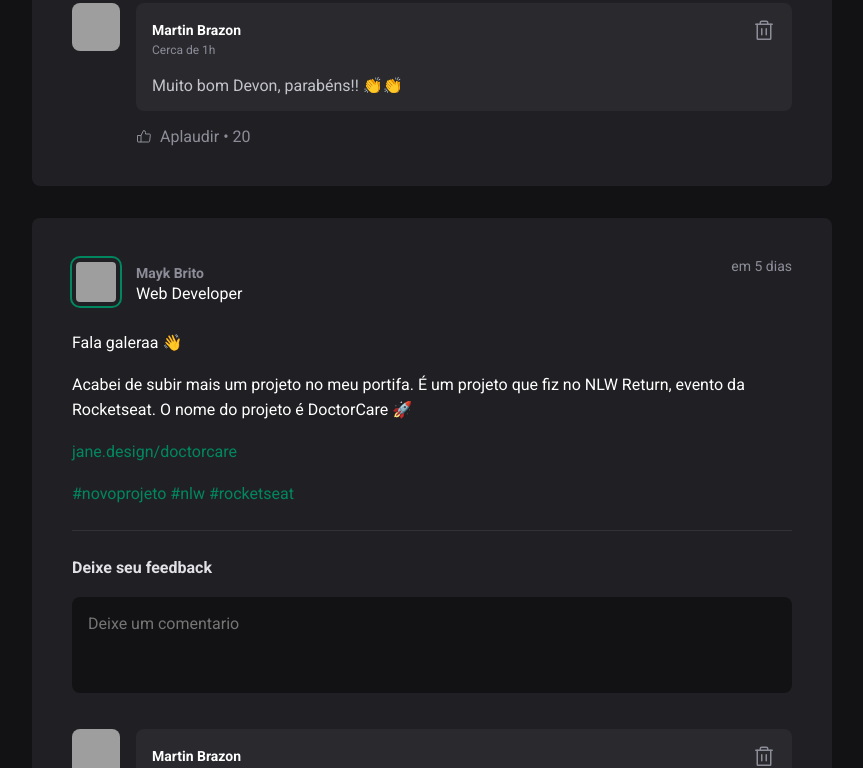
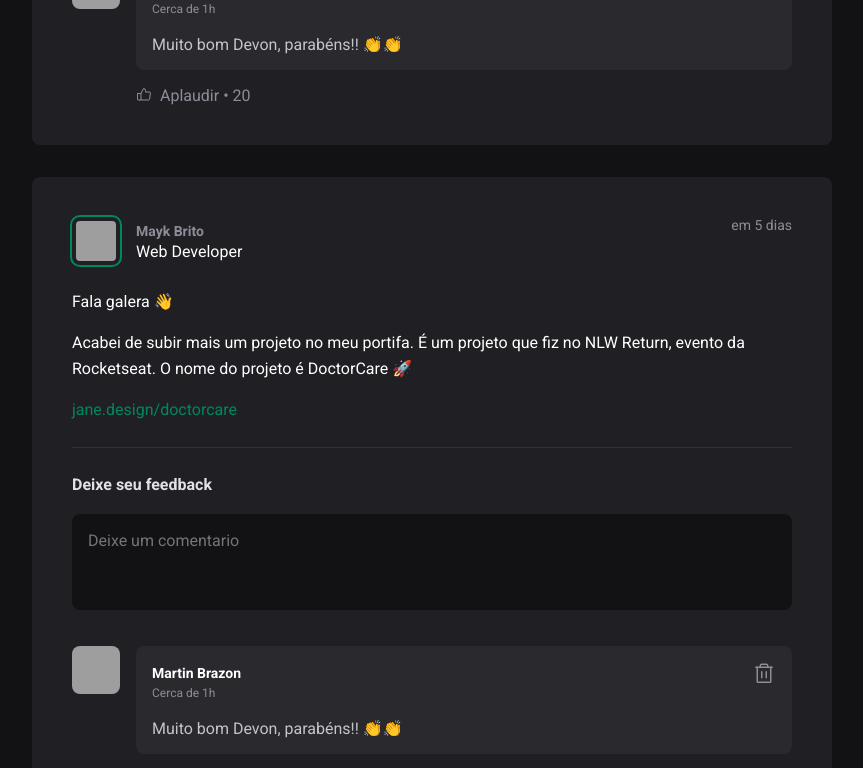
Before and after one commit to MartinGBB/Ignite, a React (Vite) app in the folder 01-fundamentos-reactjs/: page / in a window 1280 px wide. Shown: the part 947-1715 px from the top of the page, without its empty margins (352-1215 px from the left). Built offline with nearby package versions, Linux system fonts and the light colour scheme; grey boxes are pictures that could not be loaded.

Commit message:
feat: coloca condicional para receber p comentario e link

```diff
--- a/01-fundamentos-reactjs/src/components/Post.jsx
+++ b/01-fundamentos-reactjs/src/components/Post.jsx
@@ -4,7 +4,7 @@
 import { format, formatDistanceToNow } from 'date-fns';
 import ptBR from 'date-fns/locale/pt-BR';
 
-export function Post({ author, publishedAt }) {
+export function Post({ author, publishedAt, content }) {
   const publishedDateFormatted = format(publishedAt, "dd 'de' LLLL 'ás' HH:mm'h'", { locale: ptBR });
   const publishedDateRelativeToNow = formatDistanceToNow(publishedAt, {
     locale: ptBR,
@@ -33,17 +33,16 @@
       </header>
 
       <div className={styles.content}>
-        <p>Fala galeraa 👋</p>
+          {
+            content.map((item) => {
+              if (item.type === 'paragraph') {
+                return <p>{item.content}</p>
 
-        <p>Acabei de subir mais um projeto no meu portifa. É um projeto que fiz no NLW Return, evento da Rocketseat. O nome do projeto é DoctorCare 🚀</p>
-
-        <p><a href="">jane.design/doctorcare</a></p>
-
-        <p>
-          <a href="">#novoprojeto</a> {' '}
-          <a href="">#nlw</a> {' '}
-          <a href="">#rocketseat</a> {' '}
-        </p>
+              } else if (item.type === 'link') {
+                  return <p><a href="#">{item.content}</a></p>
+              }
+            })
+          }
       </div>
 
       <form className={styles.commentForm}>
```
